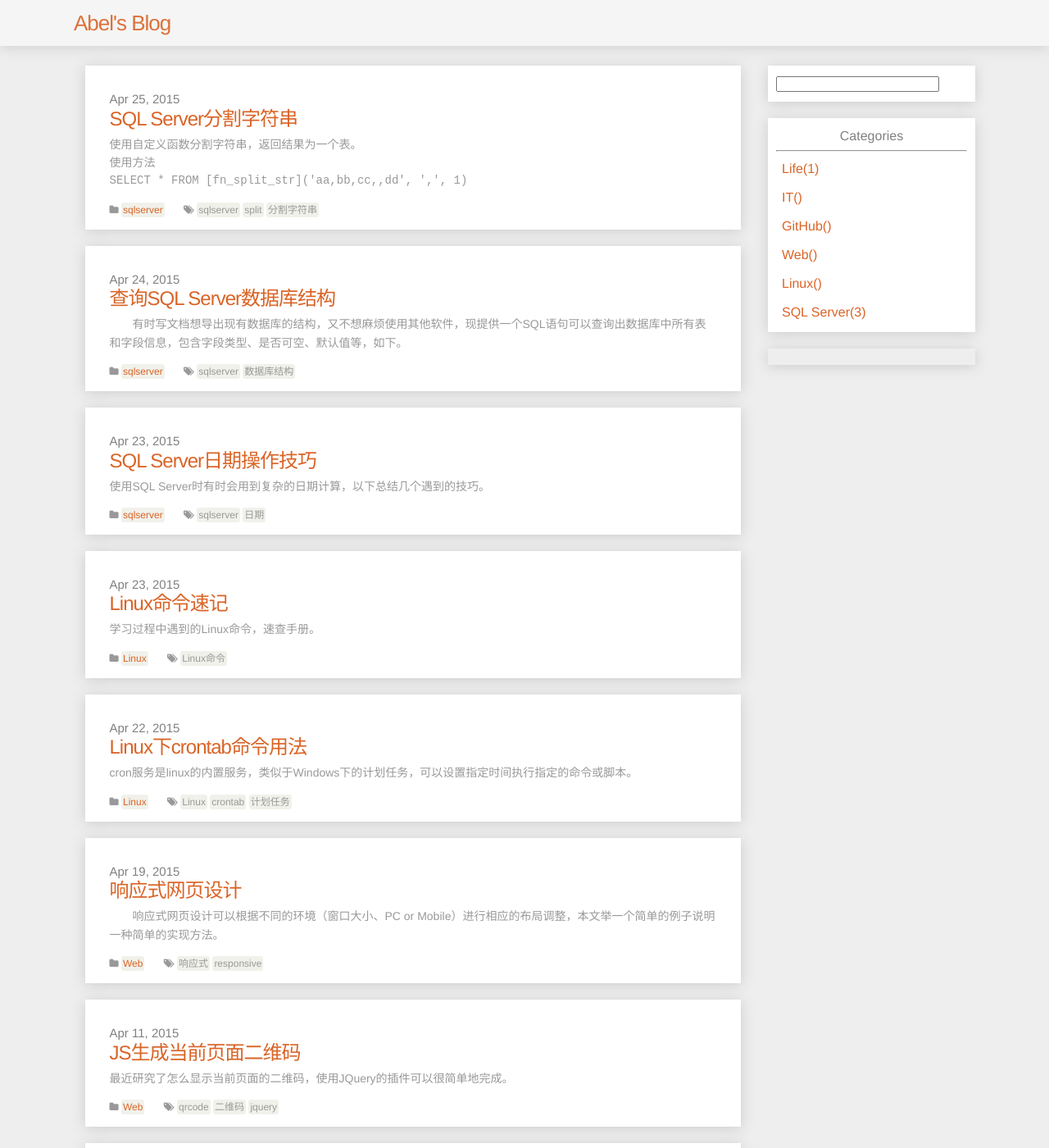
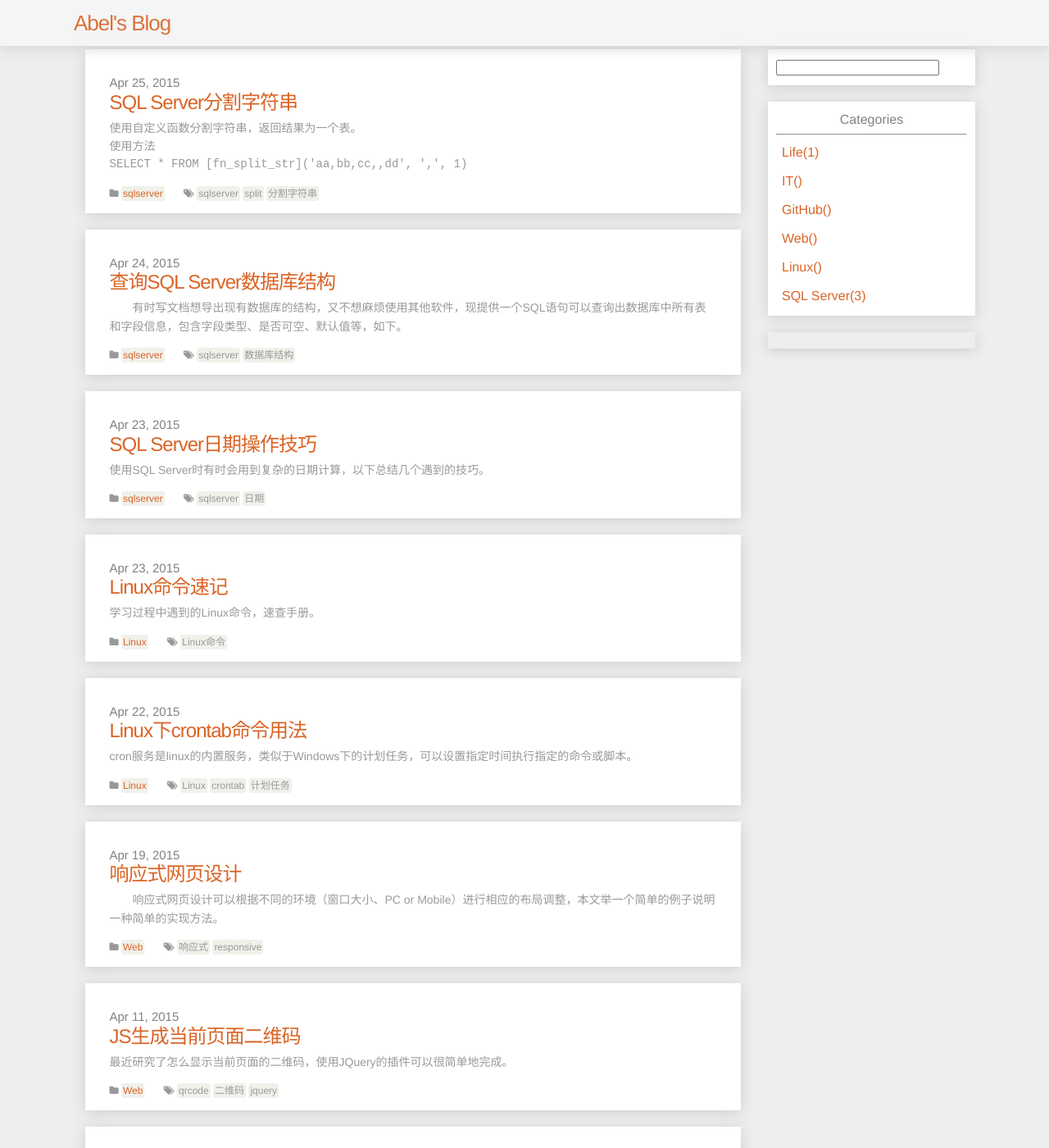
Before and after one commit to Abel-Liu/Abel-Liu.github.io, a Jekyll site: the page built from index.html, in a window 1280 px wide and 1400 px high. Shown: the whole window at 82% size. Built offline with Jekyll 4.4.1, drawn with Linux system fonts in a browser that asks for light colours; nearby versions of some CDN libraries; the list of posts is cut into pages by our own code; comment, search, counter and statistics services are not loaded.

Commit message:
top margin

```diff
--- a/css/main.css
+++ b/css/main.css
@@ -204,7 +204,7 @@ a.page-link:hover {
 }
 
 .content-col-2 {
-  margin-top: 50px;
+  margin-top: 30px;
   width: 200px; /*fallback*/
   width: -webkit-calc(23%);
   width: -moz-calc(23%);
--- a/index.html
+++ b/index.html
@@ -1,7 +1,7 @@
 ---
 layout: cubes
 ---
-<div style="margin-top:50px;">
+<div style="margin-top: 30px;">
   <ul class="posts">
     {% for post in paginator.posts %}
       <li>
```
